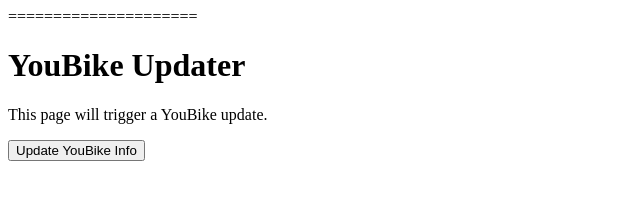
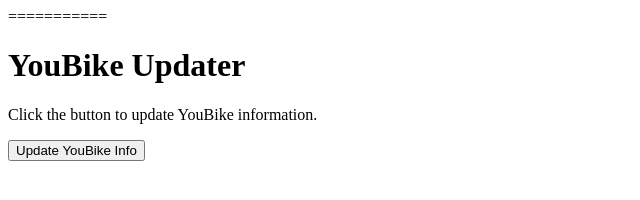
Before and after one commit to Kamtsai/-Youbike_update_click, a plain HTML site: page docs/index.html in a window 1280 px wide. Shown: the whole page, without its empty margins (0-640 px from the left). Drawn offline with Linux system fonts and the light colour scheme.

Commit message:
Update index.html

```diff
--- a/docs/index.html
+++ b/docs/index.html
@@ -1,4 +1,4 @@
-=====================
+===========
 <!DOCTYPE html>
 <html>
 <head>
@@ -6,7 +6,7 @@
 </head>
 <body>
     <h1>YouBike Updater</h1>
-    <p>This page will trigger a YouBike update.</p>
+    <p>Click the button to update YouBike information.</p>
     <button onclick="triggerUpdate()">Update YouBike Info</button>
 
     <script>
```
